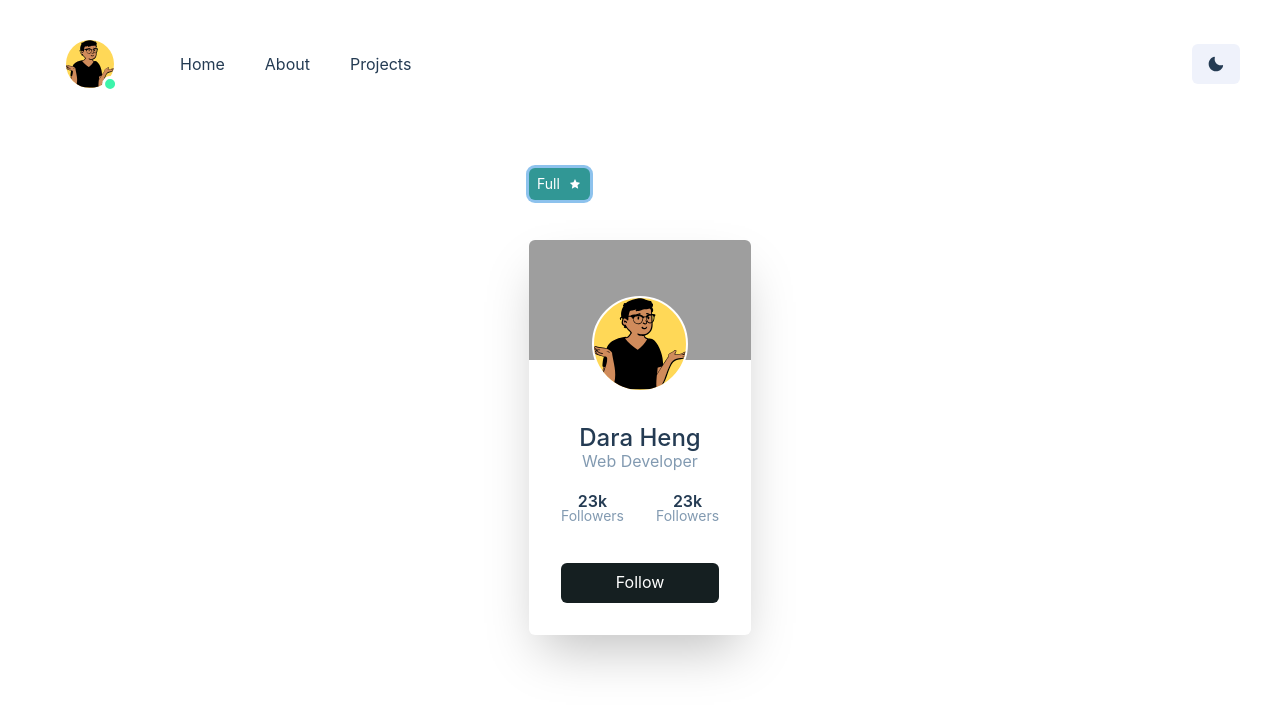
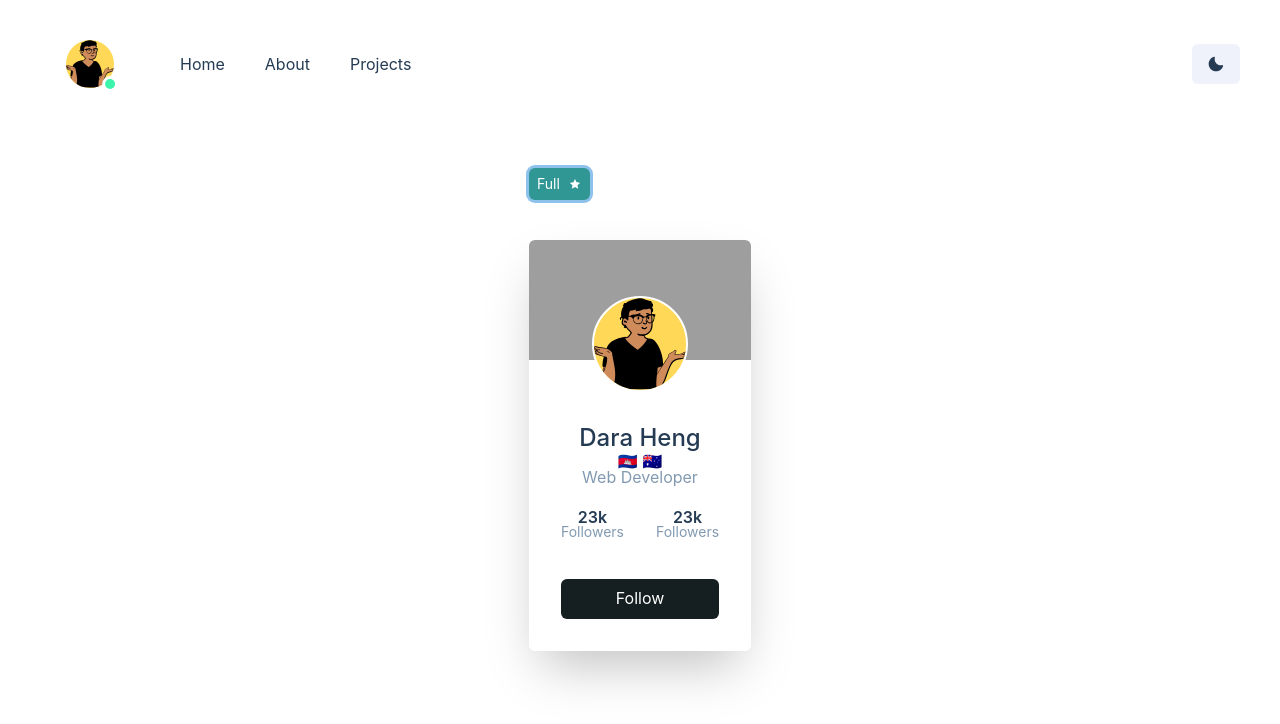
Before and after one commit to darah3ng/daportfolio, a React (Create React App) app: page / in a window 1280 px wide. Both pictures are taken after a click on the button "Mini". Shown: the top 724 px of the page. Built offline with nearby package versions, Linux system fonts and the light colour scheme; grey boxes are pictures that could not be loaded.

Commit message:
feat: add nationality flag

```diff
--- a/src/components/ui/CardMe.tsx
+++ b/src/components/ui/CardMe.tsx
@@ -47,6 +47,7 @@ export default function SocialProfileWithImage() {
             <Heading fontSize={'2xl'} fontWeight={500} fontFamily={'body'}>
               Dara Heng
             </Heading>
+            <Text>🇰🇭 🇦🇺</Text>
             <Text color={'gray.500'}>Web Developer</Text>
           </Stack>
 
```
